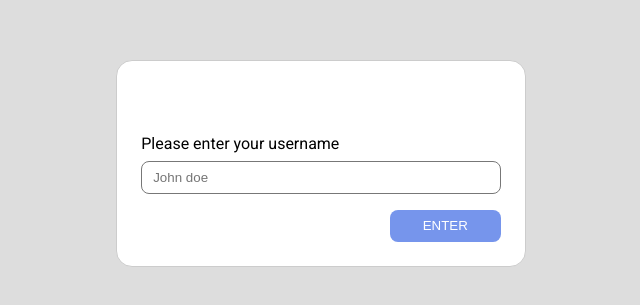
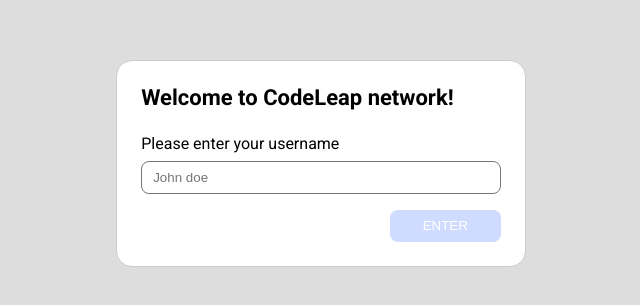
Before and after one commit to laisrmacedo/code-test-frontend, a React (Create React App) app in the folder codeleap-network/: page / in a window 1280 px wide. Shown: the part 237-542 px from the top of the page, without its empty margins (319-959 px from the left). Built offline with nearby package versions, Linux system fonts and the light colour scheme.

Commit message:
refactor: input control and navigate

```diff
--- a/codeleap-network/src/pages/Signup.js
+++ b/codeleap-network/src/pages/Signup.js
@@ -2,6 +2,8 @@
 // import codeleap from '../assets/codeleap_logo.png'
 import { useState } from 'react'
 import { Body } from '../components/styledComponents'
+import { useNavigate } from "react-router-dom";
+import { goToPostsPage } from "../router/coordinator";
 
 const Container = styled.main`
   padding: 24px;
@@ -16,7 +18,7 @@
   max-width: 500px;
 
   h2{
-    font-size: 22px;
+    color: #000000;
   }
 
   div{
@@ -42,24 +44,40 @@
     align-self: flex-end;
     width: 111px;
     height: 32px;
-    background: #7695EC;
+    background: ${(props) => (props.username.length === 0? `#cfdbff`: `#7695EC`)};
     border-radius: 8px;
     border: none;
     color: #FFF;
+    cursor: ${(props) => (props.username.length === 0? `auto`: `pointer`)};
   }
 `
 
 export const Signup = () => {
   // const [isLoading, setIsLoading] = useState(false)
+  const [username, setUsername] = useState("")
+  const navigate = useNavigate()
+
+  const signup = () => {
+    localStorage.setItem("token", username)
+    goToPostsPage(navigate)
+    setUsername("")
+  }
 
   return (
     <Body>
-      <Container>
+      <Container username={username}>
         <h2>Welcome to CodeLeap network!</h2>
         <div>
           <p>Please enter your username</p>
-          <input placeholder='John doe' />
-          <button>ENTER</button>
+          <input
+            placeholder="John doe"
+            required
+            type="text"
+            name="username"
+            value={username}
+            onChange={(e) => setUsername(e.target.value)}
+          />
+          <button disabled={username.length === 0? true : false} onClick={() => signup()}>ENTER</button>
         </div>
       </Container>
     </Body>
```
